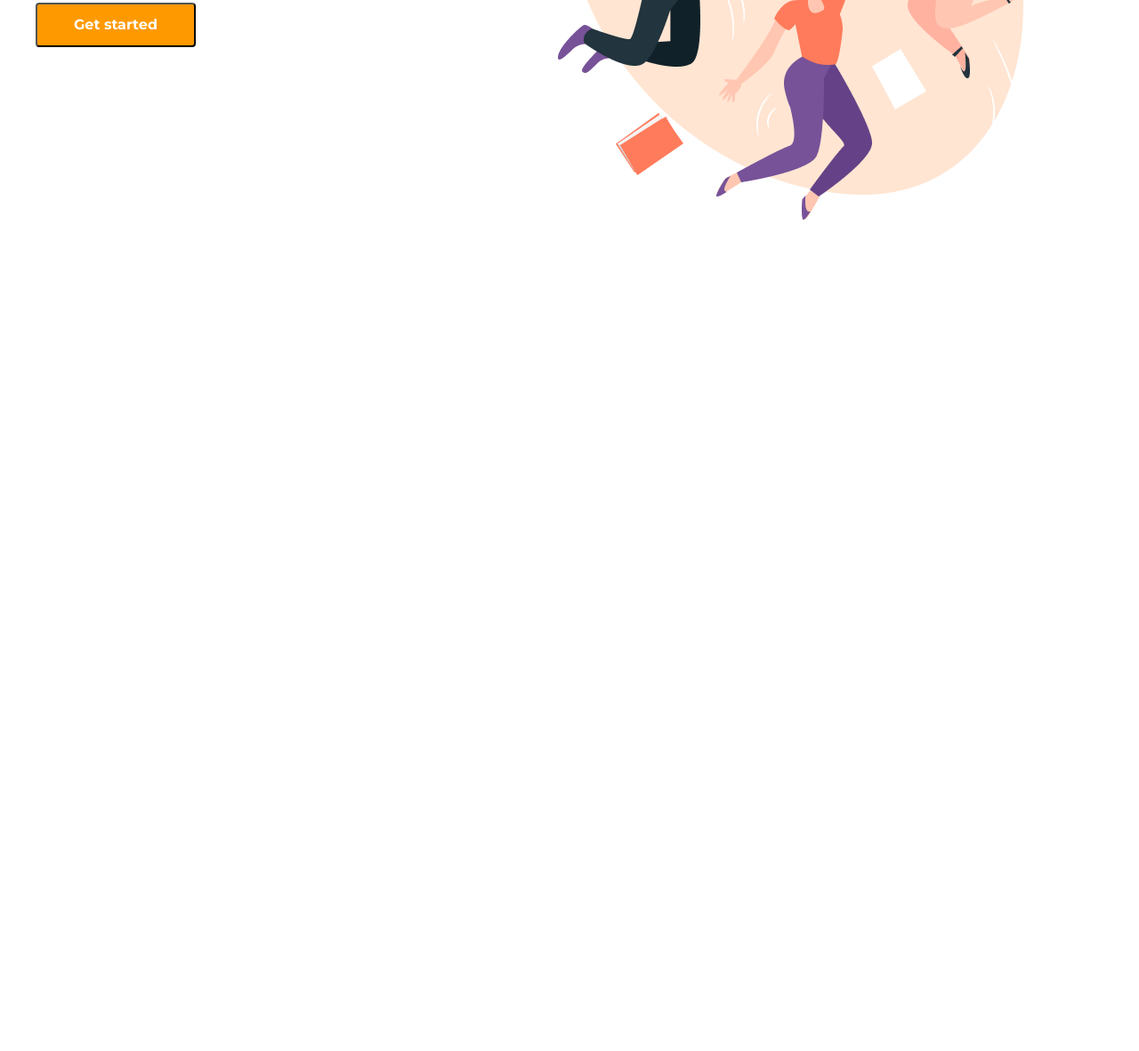
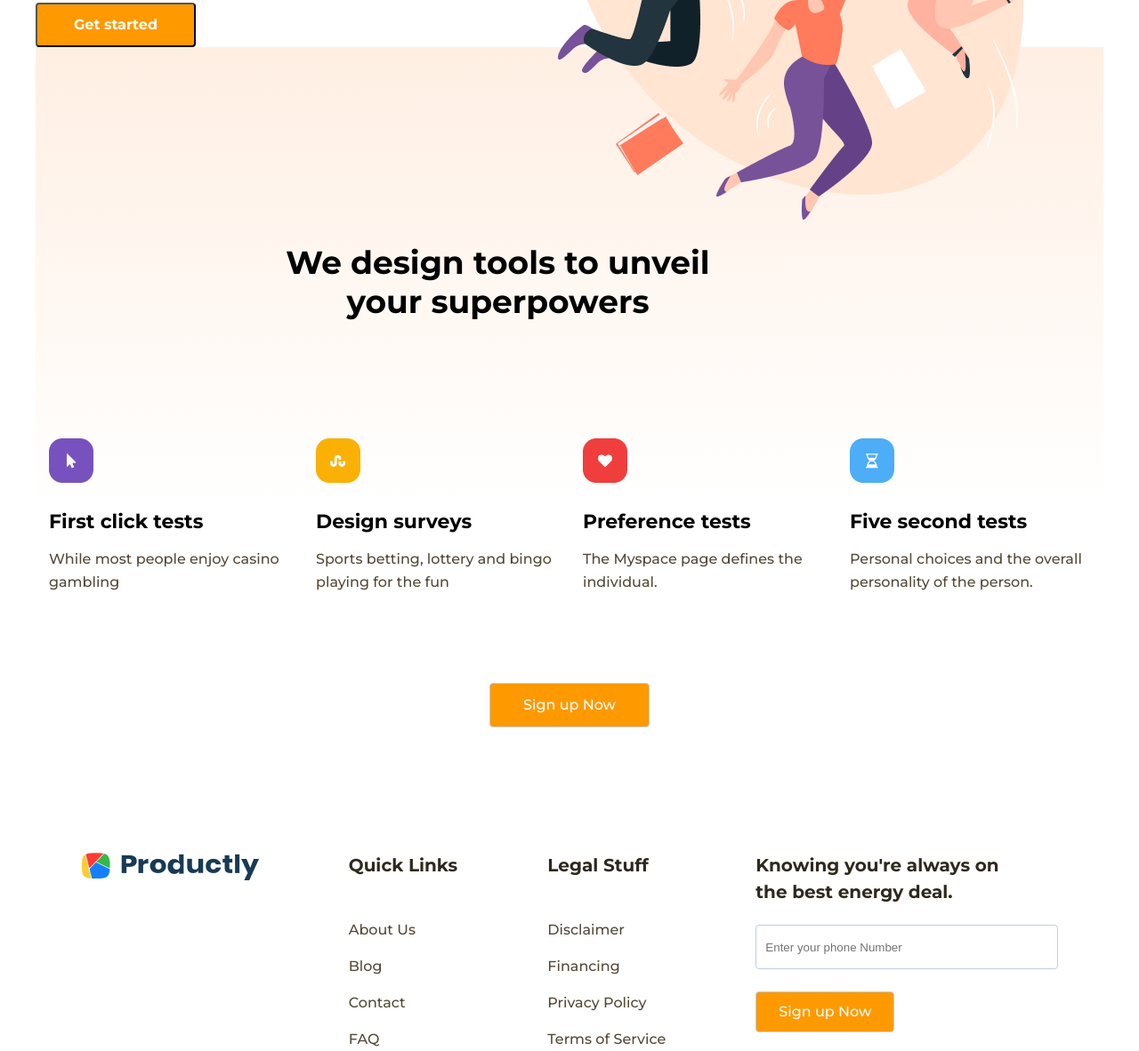
Before and after one commit to ditworx/RodionFrontEnd, a plain HTML site: page hw10/index.html in a window 1280 px wide. Shown: the part 394-1576 px from the top of the page at 89% size. Before the commit the page ends 800 px from the top, so only its background shows below. Drawn offline with Linux system fonts and the light colour scheme.

Commit message:
Create Footer and Main Section hw10

```diff
--- a/hw10/index.html
+++ b/hw10/index.html
@@ -5,10 +5,7 @@
     <meta name="viewport" content="width=device-width, initial-scale=1.0" />
     <link rel="preconnect" href="https://fonts.googleapis.com" />
     <link rel="preconnect" href="https://fonts.gstatic.com" crossorigin />
-    <link
-      href="https://fonts.googleapis.com/css2?family=Montserrat:wght@400;500;700&display=swap"
-      rel="stylesheet"
-    />
+    <link href="https://fonts.googleapis.com/css2?family=Montserrat:wght@400;500;700&display=swap"rel="stylesheet"/>
     <link rel="stylesheet" href="normalize.css" />
     <link rel="stylesheet" href="style.css" />
     <title>Productly</title>
@@ -18,26 +15,21 @@
       <div class="header__container">
         <div class="header__logo">
           <a class="header__logo_link" href="#"
-            ><img class="header__logo_img" src="img/Logo.png" alt=""
-          /></a>
+            ><img class="header__logo_img" src="img/Logo.png" alt="header__logo"/></a>
         </div>
         <ol class="menu">
           <a class="menu__item-link" href=""
             ><li class="menu__item"></li>
-            Product</a
-          >
-          <a class="menu__item-link" href=""
+            Product</a>
+          <a class="menu__item-link" href="#"
             ><li class="menu__item"></li>
-            Customers</a
-          >
-          <a class="menu__item-link" href=""
+            Customers</a>
+          <a class="menu__item-link" href="#"
             ><li class="menu__item"></li>
-            Pricing</a
-          >
-          <a class="menu__item-link" href=""
+            Pricing</a>
+          <a class="menu__item-link" href="#"
             ><li class="menu__item"></li>
-            Resources</a
-          >
+            Resources</a>
         </ol>
         <div class="btn-container">
           <button class="sign-in__btn" type="button">Sign In</button>
@@ -64,7 +56,7 @@
             <img
               class="main__logo-img"
               src="img/main__img.png"
-              alt="main"
+              alt="main__logo"
               width="644"
               height="495"
             />
@@ -72,5 +64,64 @@
         </div>
       </aside>
     </div>
+    <section class="second-section">
+      <h2 class="second-title">We design tools to unveil your superpowers</h2>
+      <div class="cards-section">
+      </div>
+    </section>
+    <div class="cards__container">
+      <div class="first-card-section card-block">
+        <img class="card-img" src="img/1.png" alt="first-card">
+        <h3 class="card-title">First click tests</h3>
+        <h4 class="card-subtitle">While most people enjoy casino gambling</h4>
+      </div>
+      <div class="second-card-section card-block">
+        <img class="card-img" src="img/2.png" alt="second-card">
+        <h3 class="card-title">Design surveys</h3>
+        <h4 class="card-subtitle">Sports betting, lottery and bingo playing for the fun</h4>
+      </div>
+      <div class="third-card-section card-block">
+        <img class="card-img" src="img/3.png" alt="third-card">
+        <h3 class="card-title">Preference tests</h3>
+        <h4 class="card-subtitle">The Myspace page defines the individual.</h4>
+      </div>
+      <div class="forteen-card-section card-block">
+        <img class="card-img" src="img/4.png" alt="forteen-card">
+        <h3 class="card-title">Five second tests</h3>
+        <h4 class="card-subtitle">Personal choices and the overall personality of the person. </h4>
+      </div>
+      <div class="btn">
+        <a href="#" class="sign-up__btn btn_card">Sign up Now</a>
+      </div>
+    </div>
+    <footer class="footer_cont">
+      <div class="header__logo footer__logo">
+        <a class="header__logo_link" href="#"
+          ><img class="header__logo_img" src="img/Logo.png" alt="footer-logo"/></a>
+      </div>
+        <nav class="footer_nav footer__menu_first">
+              <ul class="footer_nav_list">
+                <h3 class="footer_nav_title">Quick Links</h3>
+                <a href="#" class="footer_nav_link"><li class="footer_nav_item"></li>About Us</a>
+                <a href="#" class="footer_nav_link"><li class="footer_nav_item"></li>Blog</a>
+                <a href="#" class="footer_nav_link"><li class="footer_nav_item"></li>Contact</a>
+                <a href="#" class="footer_nav_link"><li class="footer_nav_item"></li>FAQ</a>
+              </ul>
+        </nav>
+        <nav class="footer_nav footer__menu_second">
+          <ul class="footer_nav_list">
+            <h3 class="footer_nav_title">Legal Stuff</h3>
+            <a href="#" class="footer_nav_link"><li class="footer_nav_item"></li>Disclaimer</a>
+            <a href="#" class="footer_nav_link"><li class="footer_nav_item"></li>Financing</a>
+            <a href="#" class="footer_nav_link"><li class="footer_nav_item"></li>Privacy Policy</a>
+            <a href="#" class="footer_nav_link"><li class="footer_nav_item"></li>Terms of Service</a>
+          </ul>
+      </nav>
+      <form action="#" class="footer__form">
+        <h2 class="form__title">Knowing you're always on the best energy deal.</h2>
+        <input class="footer__input" type="tel" placeholder="Enter your phone Number">
+        <button class="form__btn sign-up__btn">Sign up Now</button>
+      </form>
+    </footer>
   </body>
 </html>
--- a/hw10/style.css
+++ b/hw10/style.css
@@ -162,13 +162,6 @@ body {
     text-align: center;
 }
 
-/* .main-btn:hover {
-    transition: 0.3s;
-    border: 1px solid #708d06;
-    background-color: #fff;
-    color: #000000;
-} */
-
 .left-main-section {
     display: flex;
     flex-direction: column;
@@ -184,3 +177,136 @@ body {
 .main__logo-img {
     padding-left: 556px;
 }
+
+.second-section {
+    /* background: url('/hw10/img/bg.png'); */
+    background: linear-gradient(179.61deg, rgba(255, 229, 210, 0.629261) 0.33%, rgba(255, 244, 229, 0.0001) 99.67%);
+    width: 100%;
+    max-width: 1440px;
+    height: 510px;
+    max-width: 1200px;
+    margin: auto;
+}
+
+.second-title {
+    font-family: 'Montserrat';
+    font-style: normal;
+    font-weight: 700;
+    font-size: 36px;
+    line-height: 44px;
+    text-align: center;
+    position: absolute;
+    width: 539px;
+    height: 88px;
+    margin-top: 220px;
+    margin-left: 250px;
+}
+
+.cards__container {
+    display: flex;
+    justify-content: space-around;
+    max-width: 1200px;
+    margin: 0 auto;
+    margin-top: -70px;
+    flex-wrap: wrap;
+}
+
+.card-img {
+    margin-bottom: 30px;
+}
+.card-block {
+    width: 270px;
+    height: 175px;
+    margin-bottom: 100px;
+}
+
+.card-title {
+    font-family: 'Montserrat';
+    font-style: normal;
+    font-weight: 600;
+    font-size: 22px;
+    line-height: 27px;
+    margin-bottom: 16px;
+}
+
+.card-subtitle {
+    font-family: 'Montserrat';
+    font-style: normal;
+    font-weight: 500;
+    font-size: 16px;
+    line-height: 26px;
+    color: #544837;
+}
+
+.btn {
+    margin: auto;
+}
+
+.btn_card {
+    margin-bottom: 70px;
+    display: flex;
+    justify-content: center;
+    width: 180px;
+    height: 50px;
+    text-decoration: none;
+    color: #FFFFFF;
+}
+
+.btn_card:hover {
+    font-size: smaller;
+    transition: 0.4s;
+}
+
+.footer_cont {
+    display: flex;
+    justify-content: space-around;
+
+    max-width: 1200px;
+    margin: 70px auto;
+}
+
+.footer_nav_title {
+    font-family: 'Montserrat';
+    font-style: normal;
+    font-weight: 700;
+    font-size: 20px;
+    line-height: 30px;
+    color: #2F281E;
+    padding-bottom: 30px;
+}
+
+.footer_nav_link {
+    text-decoration: none;
+    font-family: 'Montserrat';
+    font-style: normal;
+    font-weight: 500;
+    font-size: 16px;
+    line-height: 26px;
+    color: #544837;
+}
+
+.footer_nav_item {
+    padding-bottom: 15px;
+}
+
+.form__title {
+    font-family: 'Montserrat';
+    font-style: normal;
+    font-weight: 700;
+    font-size: 20px;
+    line-height: 30px;
+    color: #2F281E;
+    width: 280px;
+    height: 57px;
+    padding-bottom: 25px;
+}
+.footer__input {
+    display: flex;
+    align-items: center;
+    padding: 0px 10px;
+    width: 340px;
+    height: 50px;
+    border: 1px solid #BCD0E5;
+    border-radius: 4px;
+    margin-bottom: 25px;
+}
```
Also changed, not shown: hw10/img/1.png (added), hw10/img/2.png (added), hw10/img/3.png (added), hw10/img/4.png (added), hw10/img/bg.png (added).
